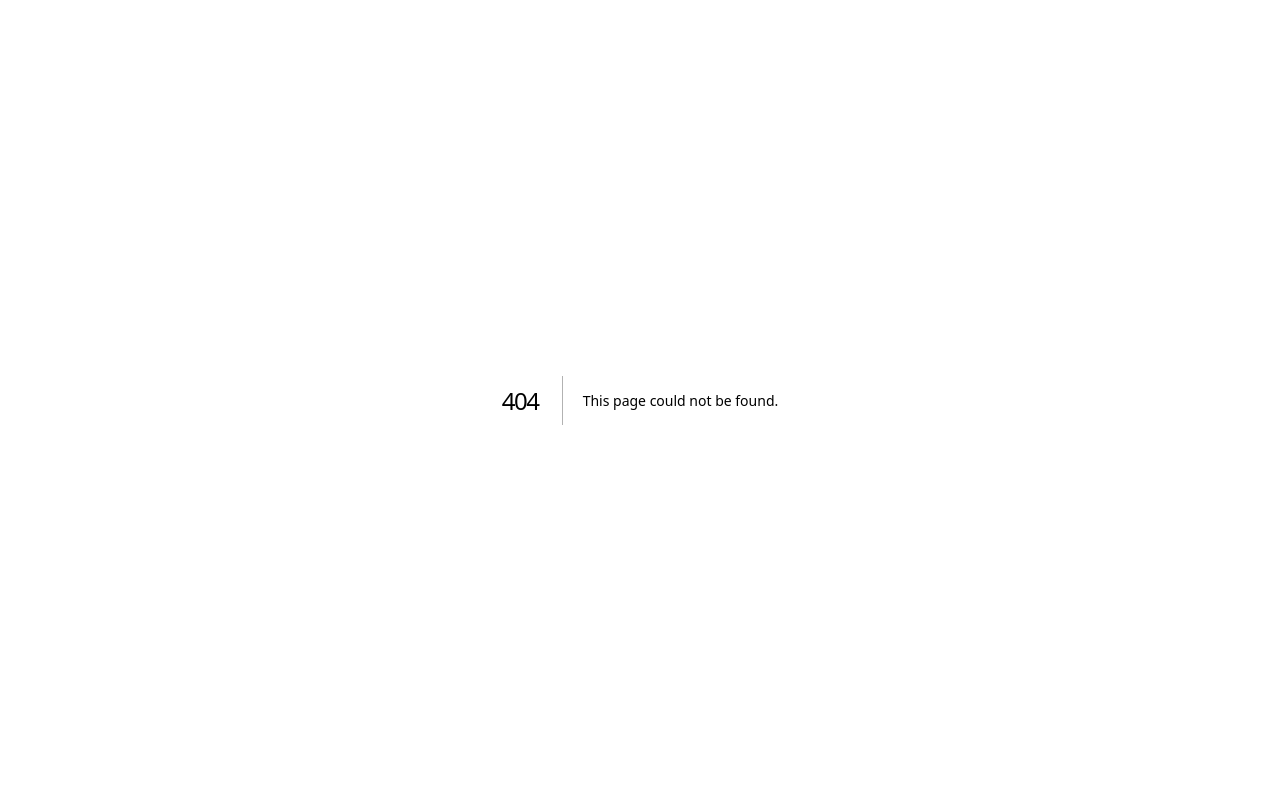
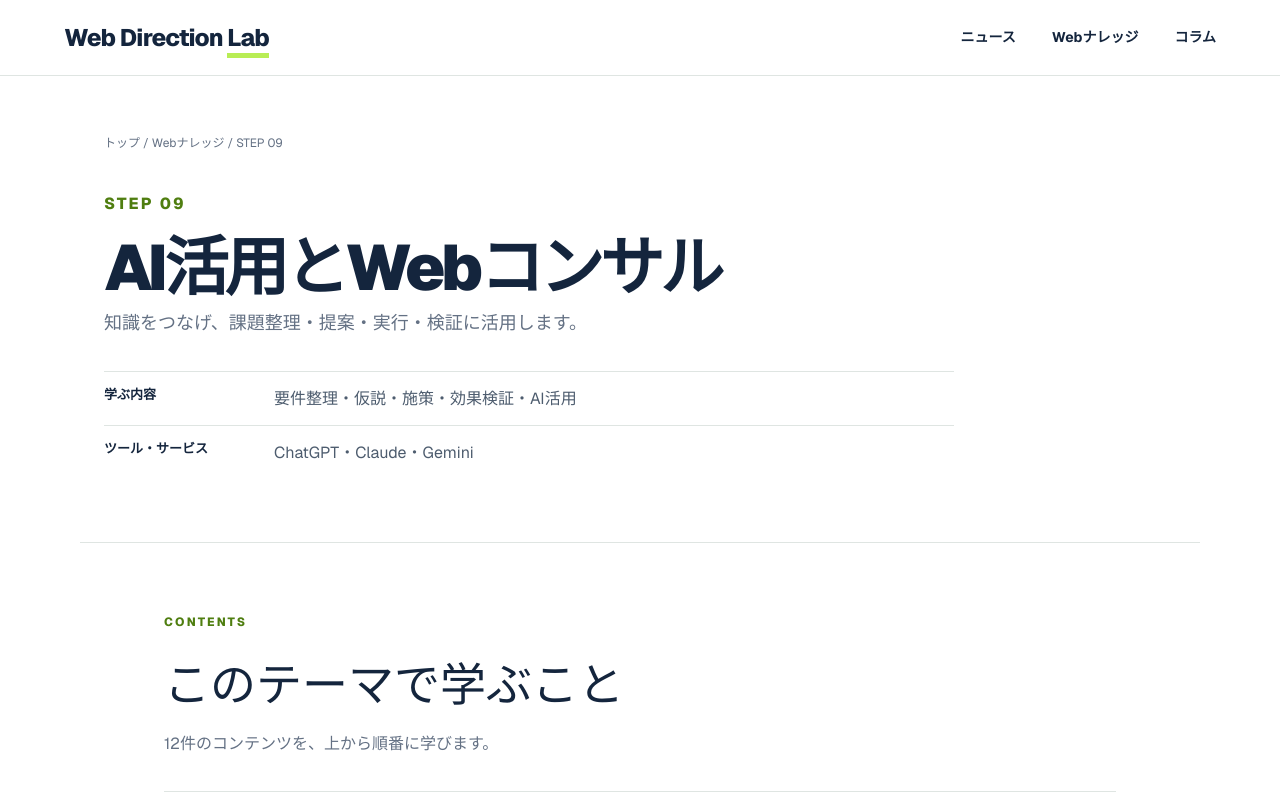
Before and after one commit to oka-wani/web-direction-lab, a Next.js app: page /knowledge/ai-consulting in a window 1280 px wide. Before the commit this address had no page. Shown: the top 800 px of the page. Built offline with nearby package versions, Linux system fonts and the light colour scheme.

Commit message:
Webナレッジとコラムの共通構造を追加

```diff
--- /dev/null
+++ b/app/knowledge/[slug]/page.tsx
@@ -0,0 +1,22 @@
+import type { Metadata } from "next";
+import { notFound } from "next/navigation";
+import { SiteFooter, SiteHeader } from "../../components/SiteChrome";
+import { getGuideStep, guideSteps } from "../../guide/guide-data";
+
+export function generateStaticParams() { return guideSteps.map((step) => ({ slug: step.slug })); }
+
+export async function generateMetadata({ params }: { params: Promise<{ slug: string }> }): Promise<Metadata> {
+  const step = getGuideStep((await params).slug);
+  return step ? { title: `${step.title}｜Webナレッジ`, description: step.description } : {};
+}
+
+export default async function KnowledgeStepPage({ params }: { params: Promise<{ slug: string }> }) {
+  const step = getGuideStep((await params).slug);
+  if (!step) notFound();
+  return <main className="guide-page guide-step-page">
+    <SiteHeader current="knowledge" />
+    <section className="guide-step-hero"><p className="breadcrumb"><a href="/">トップ</a> / <a href="/knowledge">Webナレッジ</a> / STEP {step.number}</p><span>STEP {step.number}</span><h1>{step.title}</h1><p>{step.description}</p><dl><div><dt>学ぶ内容</dt><dd>{step.topics}</dd></div><div><dt>ツール・サービス</dt><dd>{step.tools}</dd></div></dl></section>
+    <section className="guide-article-index"><header><p className="section-kicker">CONTENTS</p><h2>このテーマで学ぶこと</h2><p>{step.articles.length}件のコンテンツを、上から順番に学びます。</p></header><ol>{step.articles.map((article, index) => <li key={article.title}>{article.href ? <a href={article.href}><span>{String(index + 1).padStart(2,"0")}</span><div><h3>{article.title}</h3><p>{article.summary}</p></div><b>読む →</b></a> : <div className="guide-article-pending"><span>{String(index + 1).padStart(2,"0")}</span><div><h3>{article.title}</h3><p>{article.summary}</p></div><b>準備中</b></div>}</li>)}</ol><a className="button button--secondary" href="/knowledge">← Webナレッジへ戻る</a></section>
+    <SiteFooter />
+  </main>;
+}
```
